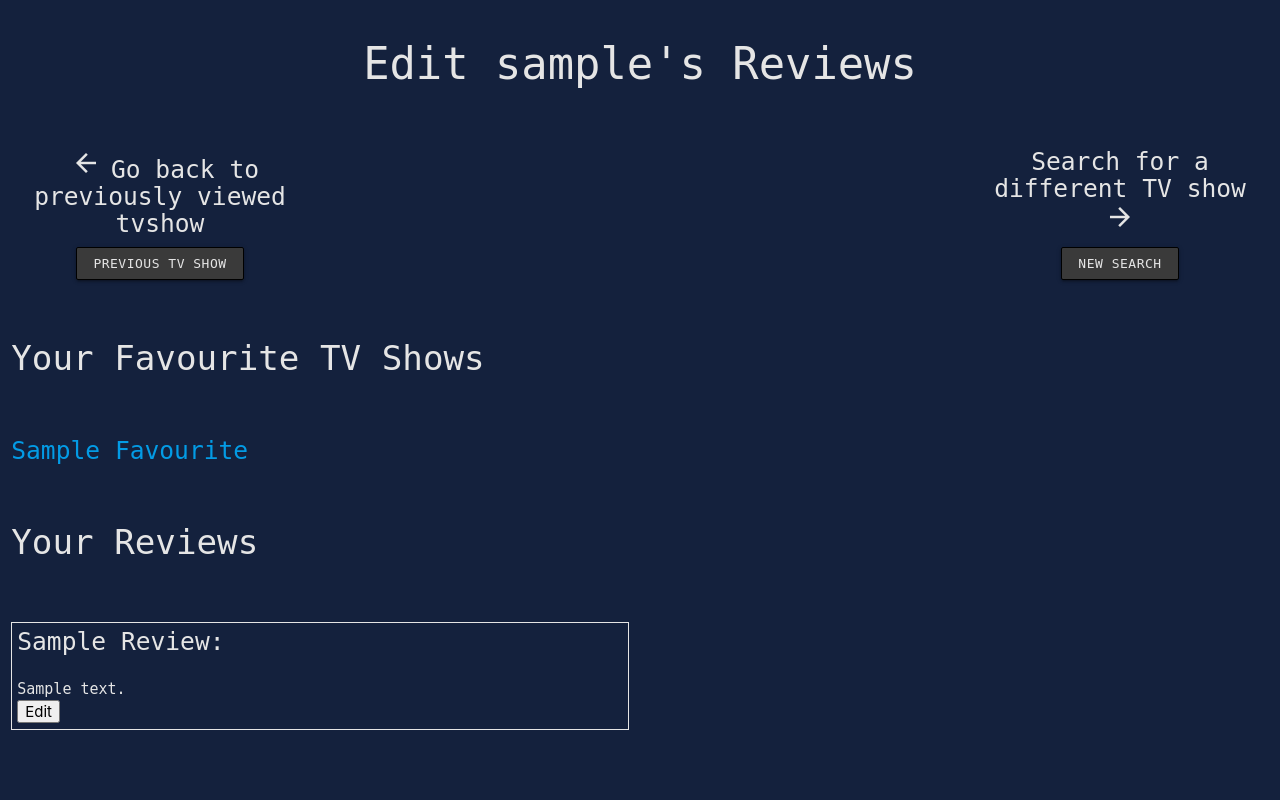
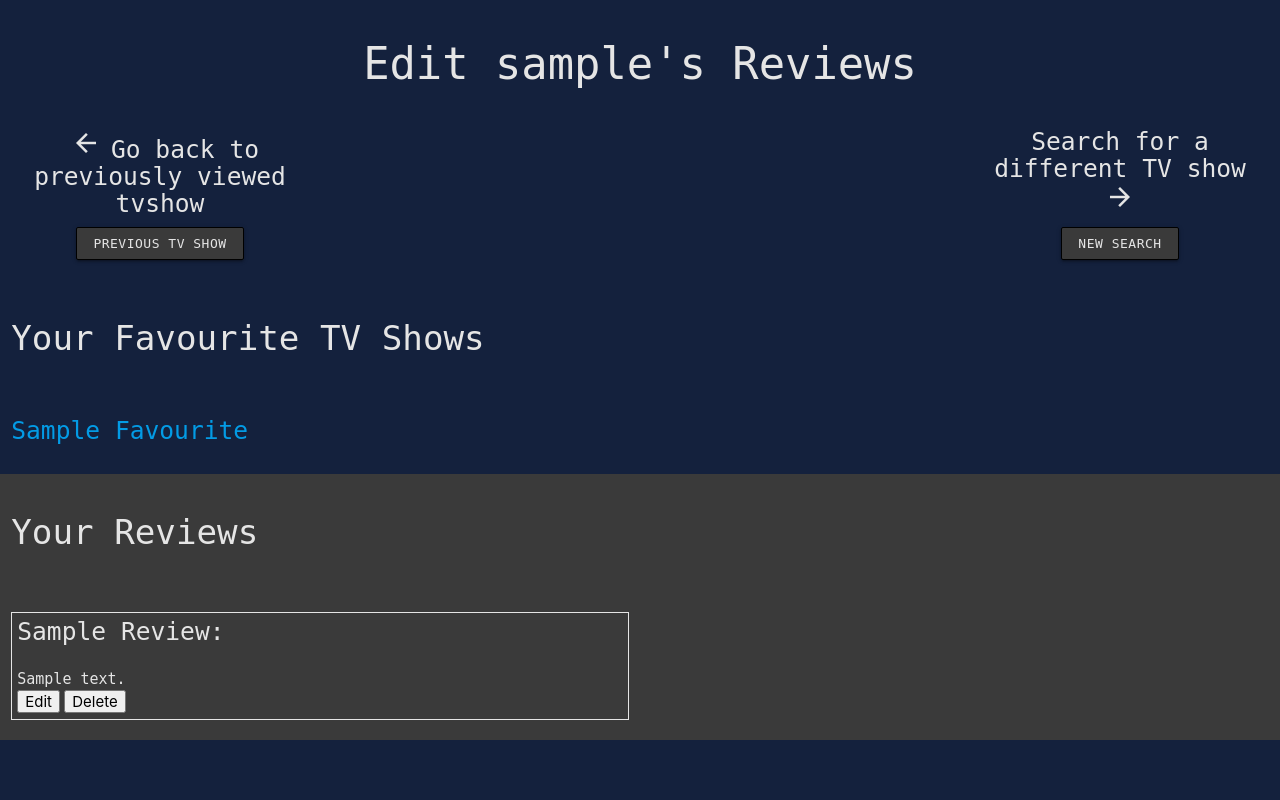
Before and after one commit to Code-Institute-Submissions/TVreview, a Flask app: a page that uses templates/base.html in a window 1280 px wide. Shown: the part 174-974 px from the top of the page. After the commit the page ends 914 px from the top, so only its background shows below. Run offline with Flask 2, Linux system fonts and the light colour scheme; the visitor is signed in with stand-in values (Sample User, id 1); a database or web service that is not in the repository returns one stand-in record (values such as "Sample title"); some libraries are stand-ins or nearby versions; some web fonts are replaced.

Commit message:
styled tvshow.html and moved the reviews to make them more visible. Added delete button for reviews.

```diff
--- a/app.py
+++ b/app.py
@@ -155,6 +155,23 @@ def edit_reviews(username, title, show_id):
     title=title, show_id=show_id, username=username)
 
 
+@app.route("/delete_review/<username>/<title>/<show_id>",
+methods=["GET", "POST"])
+def delete_review(username, title, show_id):
+    title = title
+    show_id = show_id
+    username = username
+    if request.method == "POST":
+        delete_your_review = {
+            "review_for": show_id,
+            "title": title,
+            "review_by": session["user"]
+        }
+        mongo.db.reviews.delete_one(delete_your_review)
+    return redirect(url_for('profile',
+    username=session["user"],title=title, show_id=show_id,))
+
+
 @app.route("/tvshow/<show_id>")
 def tvshow(show_id):
     tvresponse = requests.get('https://imdb-api.com/en/API/Title/',
--- a/static/css/style.css
+++ b/static/css/style.css
@@ -16,15 +16,20 @@
 .section1 {
     background-color: #14213D;
     height: 100%;
+    overflow: hidden;
 }
+
 
 .section1b {
     background-color: #14213D;
     height: 100vh;
+    overflow: hidden;
 }
+
 
 .section2 {
     background-color: #3a3a3a;
+    overflow: hidden;
 }
 
 .colour-yellow {
@@ -54,6 +59,14 @@
 .custom-padding3 {
     padding-right: 10px;
     padding-left: 10px;
+}
+
+.custom-padding4 {
+    padding: 5px 0px;
+}
+
+.custom-padding5 {
+    padding-bottom: 30px;
 }
 
 .margin-top1 {
@@ -134,7 +147,8 @@
 
 .custom-card-review {
     background-color: #3a3a3a;
-    margin: 10% 0%;
+    margin: 10% auto;
+    width: 80%;
 }
 
 .custom-card-plot {
@@ -153,17 +167,21 @@
     margin: 100px 0px;
 }
 
+.review-text {
+    font-family: 'Caveat', cursive;
+    color: #e5e5e5;
+    margin-bottom: 0px;
+}
+
 .star-btn-background {
      border: 0;
     background: none;
     box-shadow: none;
     border-radius: 0px;
-
 }
 
 .custom-textarea {
     height: 100px;
-
 }
 
 /*---------profile------------------*/
--- a/templates/base.html
+++ b/templates/base.html
@@ -10,6 +10,7 @@
     <link href="https://fonts.googleapis.com/css2?family=Xanh+Mono&display=swap" rel="stylesheet">
     <!--Import Google Icon Font-->
     <link href="https://fonts.googleapis.com/icon?family=Material+Icons" rel="stylesheet">
+    <link href="https://fonts.googleapis.com/css2?family=Caveat&display=swap" rel="stylesheet">
     <link rel="stylesheet" href="{{ url_for('static', filename='css/style.css') }}">
     <script src= "{{ url_for('static', filename='js/script.js') }}" type="text/javascript"></script>
 </head>
@@ -43,13 +44,6 @@
 
     <section class="section1">
     <header class="title">What 2 Watch</header>
-    </section>
-    {% block content %}
-
-
-
-    {% endblock %}
-    <section>
     <!--flash messages-->
         {% with messages = get_flashed_messages() %}
             {% if messages %}
@@ -59,6 +53,11 @@
             {% endif %}
         {% endwith %}
     </section>
+    {% block content %}
+
+
+
+    {% endblock %}
 
      <!-- Compiled and minified JavaScript -->
     <script src="https://cdnjs.cloudflare.com/ajax/libs/materialize/1.0.0/js/materialize.min.js"></script>
--- a/templates/profile.html
+++ b/templates/profile.html
@@ -1,8 +1,8 @@
 {% extends "base.html" %}
 
 {% block content %}
-<section class="section1b">
-<div class="row custom-padding2">
+<section class="section1">
+<div class="row custom-padding2 row-custom">
     <h3 class="custom-text center col s12">Edit {{ username }}'s Reviews</h3>
 </div>
 <div class="row">
@@ -26,15 +26,17 @@
     <div class="col s12"><h4 class="custom-text">Your Favourite TV Shows</h4>
     </div>
 </div>
-<div class="row custom-padding2">
+<div class="row custom-padding2 custom-padding5 row-custom">
     <div class="col s12">
     <h5 class="custom-text capital-letter">
         {% for favourite in favourites %}
-             <a href="{{ url_for('tvshow', show_id=favourite.favourite) }}">{{ favourite.title }}</a><!--<i class="small material-icons">clear</i>--><br>
+             <a href="{{ url_for('tvshow', show_id=favourite.favourite) }}">{{ favourite.title }}</a><br>
         {% endfor %}
     </h5>
     </div>
 </div>
+</section>
+<section class="section2">
 <div class="row custom-padding2">
     <div class="col s12"><h4 class="custom-text">Your Reviews</h4>
     </div>
@@ -47,11 +49,12 @@
             <h5 class="custom-text capital-letter">{{ review.title }}:</h5><br>
             <p class="custom-text">{{ review.review }}</p>
             <a href="{{ url_for('edit_reviews', username=username, title=review.title, show_id=review.review_for) }}"><button>Edit</button></a>
+            <a href="{{ url_for('delete_review', username=username, title=review.title, show_id=review.review_for) }}"><button>Delete</button></a>
         </div>
         {% endfor %}
 
     </div>
 </div>
+</section>
 
-</section>
 {% endblock %}
```
Also changed, not shown: templates/tvshow.html (+16 -14 lines).
